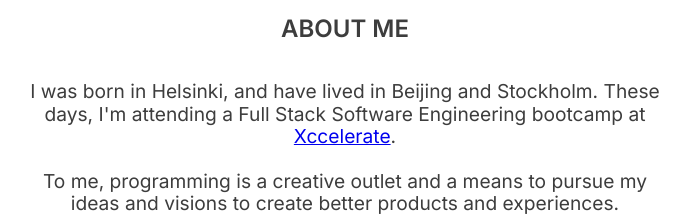
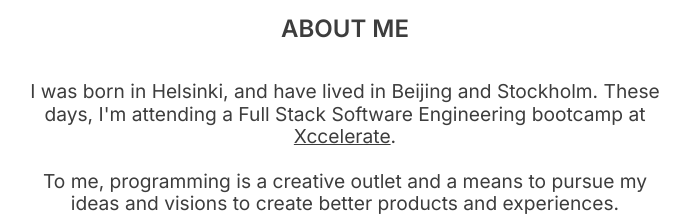
Before and after one commit to joelmanner/joelmanner.github.io, a plain HTML site: page index.html in a window 1280 px wide. Shown: the part 920-1136 px from the top of the page, without its empty margins (295-985 px from the left). Drawn offline with nearby package versions, Linux system fonts and the light colour scheme; files whose address does not match are found by name.

Commit message:
fx a color

```diff
--- a/index.html
+++ b/index.html
@@ -79,7 +79,7 @@
             <p> I was born in Helsinki, and have lived in Beijing and
                 Stockholm. These days, I'm attending a Full Stack
                 Software Engineering bootcamp at
-                <a href="https://www.xccelerate.co/">Xccelerate</a>.
+                <a style="color: inherit" href="https://www.xccelerate.co/">Xccelerate</a>.
                 <br><br>
                 To me, programming is a creative outlet and a means
                 to pursue my ideas and visions to create better products
```
